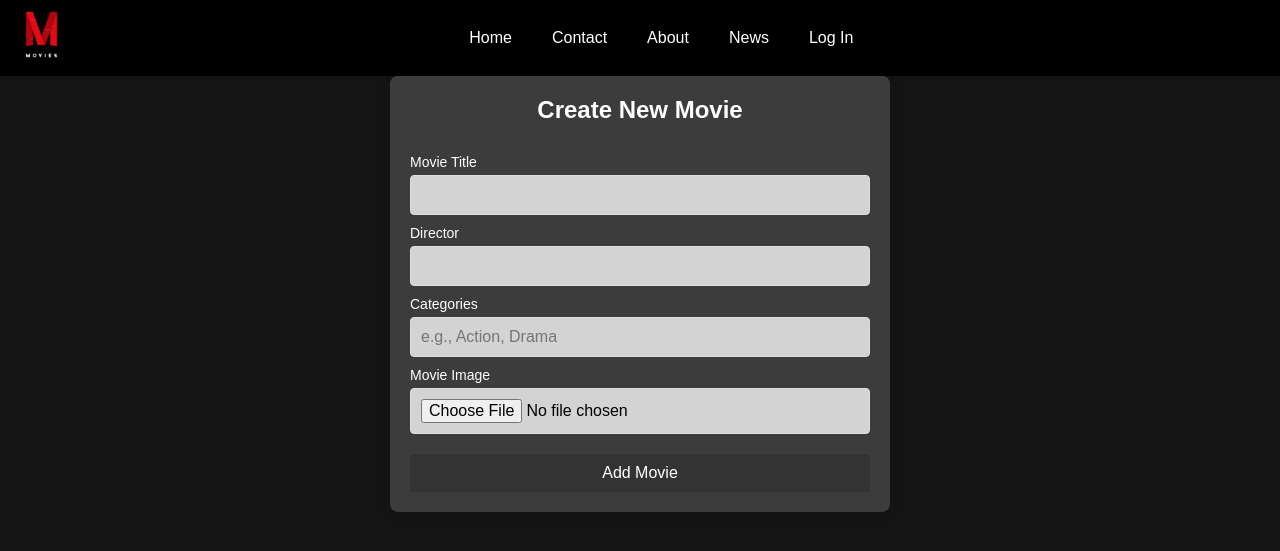
After one commit to MertBoza/Movie-Archive, a PHP site: page /createMovie.php in a window 1280 px wide. The commit adds this page. Shown: the top 551 px of the page. Run offline with PHP 8.4, Linux system fonts and the light colour scheme.

Commit message:
added create movie page and connected to database

```diff
--- a/ContactT.php
+++ b/ContactT.php
@@ -7,21 +7,18 @@ class ContactT {
         $this->conn = $db;
     }
 
-    // Method to save contact form data
     public function save($name, $surname, $email, $phone, $message) {
         $query = "INSERT INTO {$this->table_name} (name, surname, email, phone, message)
                   VALUES (:name, :surname, :email, :phone, :message)";
 
         $stmt = $this->conn->prepare($query);
 
-        // Bind parameters
         $stmt->bindParam(':name', $name);
         $stmt->bindParam(':surname', $surname);
         $stmt->bindParam(':email', $email);
         $stmt->bindParam(':phone', $phone);
         $stmt->bindParam(':message', $message);
 
-        // Execute the query and return the result
         return $stmt->execute();
     }
 }
--- a/assets/style.css
+++ b/assets/style.css
@@ -444,3 +444,8 @@ body {
   color: #ff6347;
   border-bottom: 2px solid #ff6347;
 }
+
+.message{
+  color: green;
+  margin-top: 18px;
+}
--- /dev/null
+++ b/createMovie.php
@@ -0,0 +1,96 @@
+<?php
+require_once 'database.php';
+require_once 'Movie.php';
+
+$message = '';
+
+if ($_SERVER['REQUEST_METHOD'] === 'POST') {
+    $title = $_POST['title'] ?? '';
+    $director = $_POST['director'] ?? '';
+    $categories = $_POST['categories'] ?? '';
+    $image_path = null;
+
+    if (!empty($_FILES['image']['name'])) {
+        $target_dir = "uploads/";
+        $image_path = $target_dir . basename($_FILES['image']['name']);
+        if (!move_uploaded_file($_FILES['image']['tmp_name'], $image_path)) {
+            $message = 'Error uploading image.';
+        }
+    }
+
+    if (empty($title) || empty($director) || empty($categories)) {
+        $message = 'All fields except image are required.';
+    } else {
+        $database = new Database();
+        $db = $database->getConnection();
+
+        $movie = new Movie($db);
+
+        if ($movie->create($title, $director, $categories, $image_path)) {
+            $message = 'The movie has been successfully created!';
+        } else {
+            $message = 'There was an error adding the movie. Please try again.';
+        }
+    }
+}
+
+?>
+
+<!DOCTYPE html>
+<html lang="en">
+<head>
+    <meta charset="UTF-8">
+    <meta name="viewport" content="width=device-width, initial-scale=1.0">
+    <link rel="stylesheet" href="assets/style.css">
+    <link rel="icon" href="assets/navLogo.jpg" type="image/x-icon">
+    <title>Create Movie</title>
+</head>
+<body>
+<nav class="navbar">
+    <div class="logo">
+        <a href="home.php">
+            <img class="logo1" src="assets/navLogo.jpg" alt="navLogo">
+        </a>
+    </div>
+    <input type="checkbox" id="menu-toggle">
+    <label for="menu-toggle" class="menu-icon">&#9776;</label>
+    <ul class="nav-links">
+        <li><a href="home.php">Home</a></li>
+        <li><a href="contact.php">Contact</a></li>
+        <li><a href="about.php">About</a></li>
+        <li><a href="news.php">News</a></li>
+
+        <?php if (isset($_SESSION['user_id'])): ?>
+            <li><a href="logout.php">Log Out</a></li>
+        <?php else: ?>
+            <li><a href="login.php">Log In</a></li>
+        <?php endif; ?>
+    </ul>
+</nav>
+
+    <div class="contact-container">
+        <h2 class="contact-title">Create New Movie</h2>
+
+        <form method="post" enctype="multipart/form-data" class="contact-form">
+    <label for="title" class="contact-label">Movie Title</label>
+    <input type="text" id="title" name="title" class="contact-input">
+
+    <label for="director" class="contact-label">Director</label>
+    <input type="text" id="director" name="director" class="contact-input">
+
+    <label for="categories" class="contact-label">Categories</label>
+    <input type="text" id="categories" name="categories" class="contact-input" placeholder="e.g., Action, Drama">
+
+    <label for="image" class="contact-label">Movie Image</label>
+    <input type="file" id="image" name="image" class="contact-input">
+
+    <?php if ($message): ?>
+            <p class="message"><?php echo $message; ?></p>
+        <?php endif; ?>
+
+    <button type="submit" class="contact-button">Add Movie</button>
+</form>
+
+    </div>
+</body>
+</html>
--- a/login.php
+++ b/login.php
@@ -13,16 +13,12 @@ if ($_SERVER['REQUEST_METHOD'] == 'POST') {
     $email = $_POST['email'];
     $password = $_POST['password'];
 
-    // Fetch user info first
     $user_info = $users->getUserByEmail($email);
 
-    // Check if user exists and verify password
     if ($user_info && password_verify($password, $user_info['password'])) {
         $_SESSION['user_id'] = $user_info['id'];
         $_SESSION['email'] = $email;
-        $_SESSION['is_admin'] = $user_info['is_admin'];  // Store the admin status
-
-        // Redirect to home page after successful login
+        $_SESSION['is_admin'] = $user_info['is_admin'];
         header("Location: home.php");
         exit;
     } else {
--- /dev/null
+++ b/movie.php
@@ -0,0 +1,24 @@
+<?php
+class Movie {
+    private $conn;
+    private $table_name = "movies";
+
+    public function __construct($db) {
+        $this->conn = $db;
+    }
+
+    public function create($title, $director, $categories, $image_path) {
+        $query = "INSERT INTO " . $this->table_name . " (title, director, categories, image_path)
+                  VALUES (:title, :director, :categories, :image_path)";
+
+        $stmt = $this->conn->prepare($query);
+
+        $stmt->bindParam(':title', $title);
+        $stmt->bindParam(':director', $director);
+        $stmt->bindParam(':categories', $categories);
+        $stmt->bindParam(':image_path', $image_path);
+
+        return $stmt->execute();
+    }
+}
+?>
--- a/users.php
+++ b/users.php
@@ -36,14 +36,13 @@ class Users {
         return false;
     }
 
-    // New method to fetch user data by email
     public function getUserByEmail($email) {
         $query = "SELECT id, password, is_admin FROM {$this->table_name} WHERE email = :email";
         $stmt = $this->conn->prepare($query);
         $stmt->bindParam(':email', $email);
         $stmt->execute();
 
-        return $stmt->fetch(PDO::FETCH_ASSOC); // Return the user data (id, password, is_admin)
+        return $stmt->fetch(PDO::FETCH_ASSOC);
     }
 }
 ?>
```
Also changed, not shown: about.php (+7 -1 lines), contact.php (+7 -1 lines), home.php (+8 -2 lines), news.php (+6 -6 lines), test.php (deleted, +0 -10 lines), uploads/delibal.webp (added), uploads/djangoUnchained.jpg (added).
